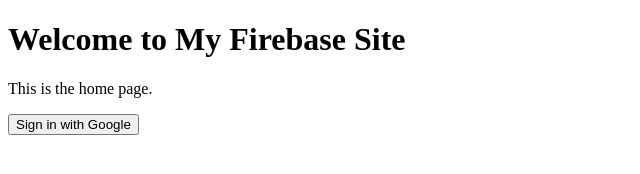
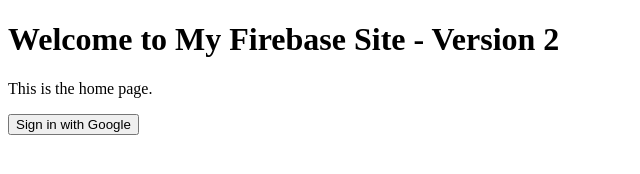
Before and after one commit to EricJPogue/web-with-auth-and-database-v1, a plain HTML site: page public/index.html in a window 1280 px wide. Shown: the whole page, without its empty margins (0-640 px from the left). Drawn offline with Linux system fonts and the light colour scheme; no server answers.

Commit message:
Make version 2.

```diff
--- a/public/index.html
+++ b/public/index.html
@@ -6,7 +6,7 @@
   <title>Home Page</title>
 </head>
 <body>
-  <h1>Welcome to My Firebase Site</h1>
+  <h1>Welcome to My Firebase Site - Version 2</h1>
   <p>This is the home page.</p>
 
   <button id="googleLogin">Sign in with Google</button>
```
